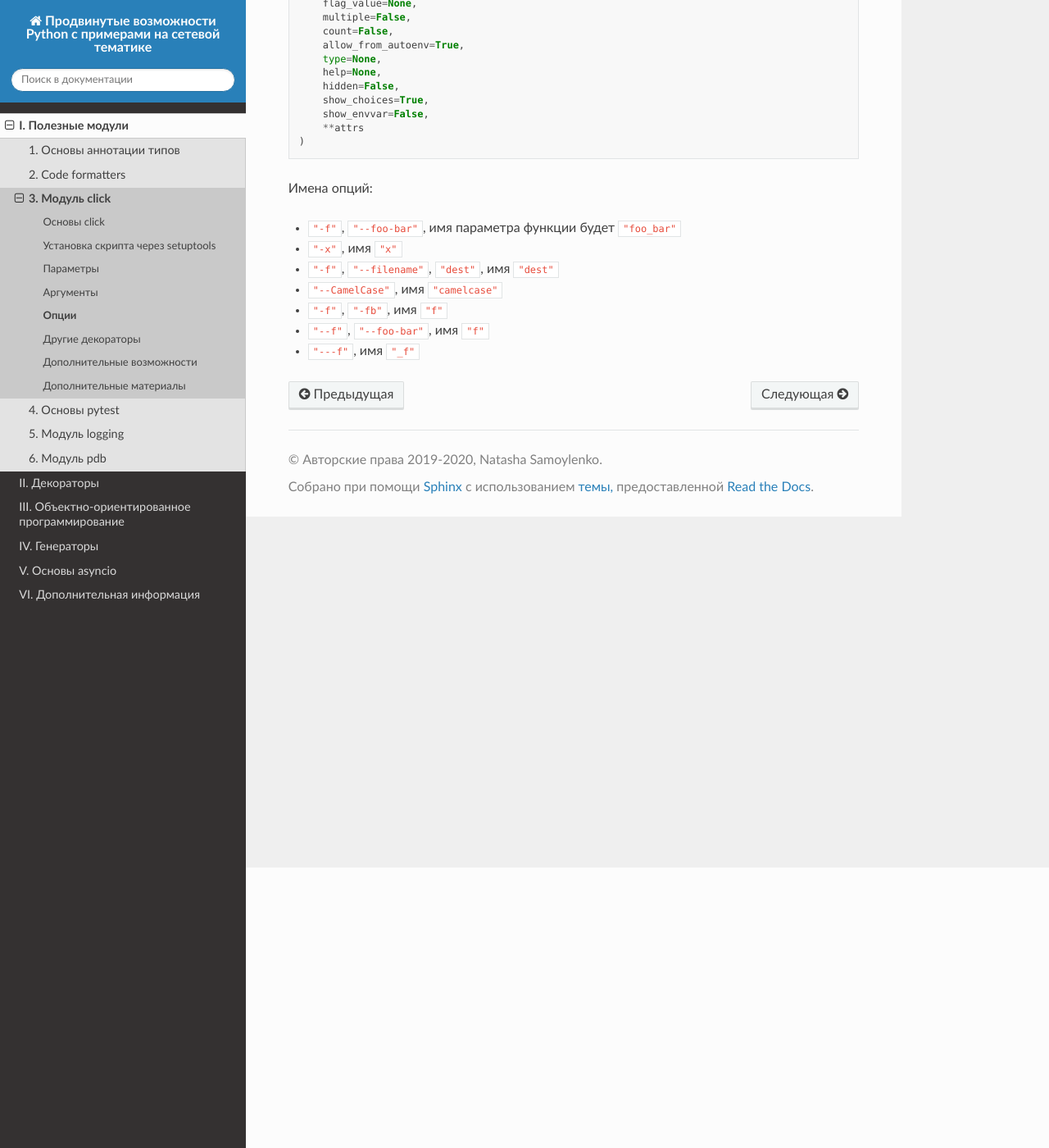
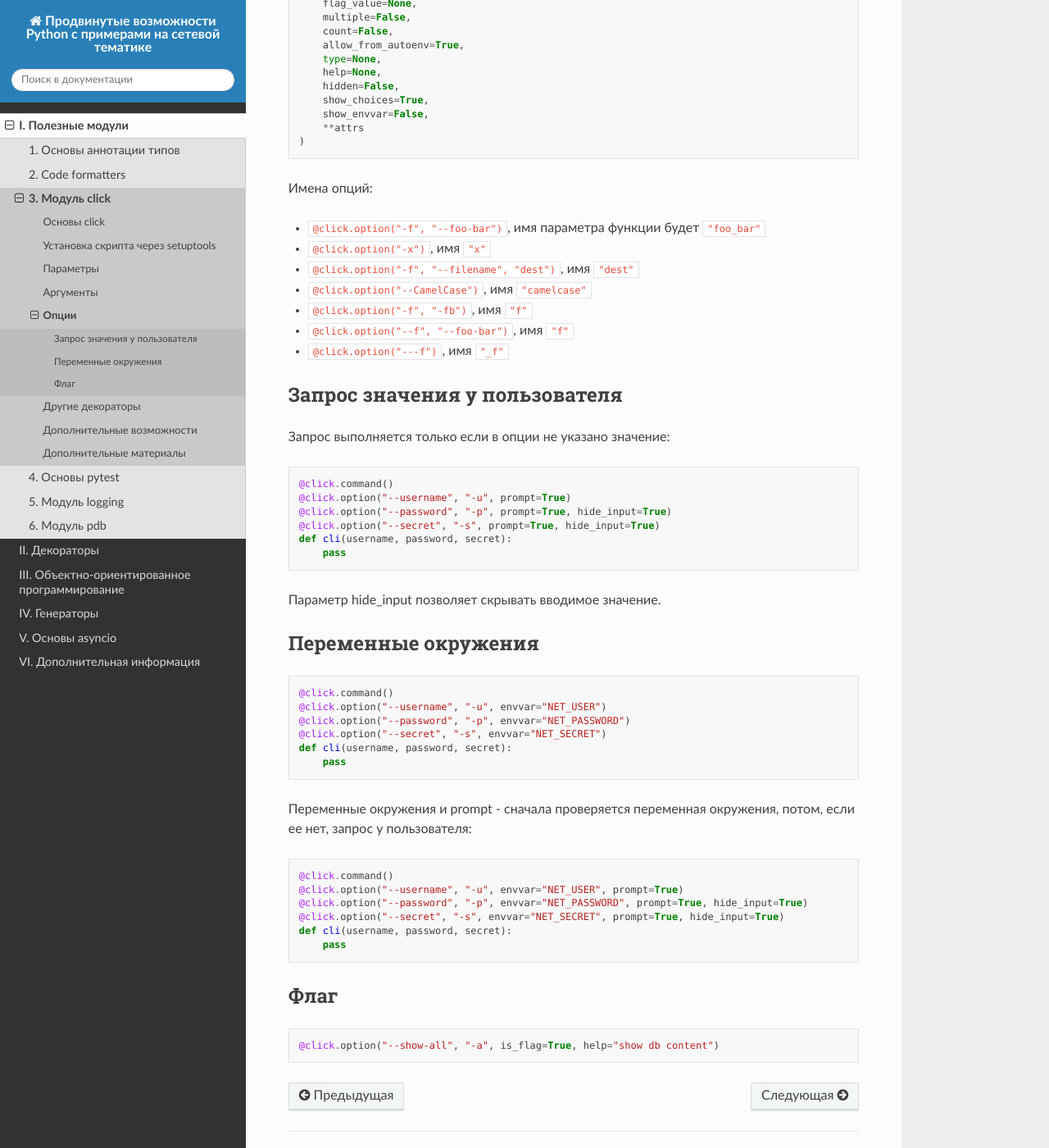
Before and after one commit to natenka/advpyneng-book, a Sphinx documentation site: the page built from docs/source/book/03_click/options.rst, in a window 1280 px wide and 1400 px high, scrolled down 342 px. Shown: the whole window at 82% size. Built offline with Sphinx 7.4.7 and the Read the Docs theme 2.0.0, drawn with Linux system fonts in a browser that asks for light colours; pages that are not in the unit, such as notebooks, are missing from menus.

Commit message:
click draft

```diff
--- a/docs/source/book/03_click/options.rst
+++ b/docs/source/book/03_click/options.rst
@@ -28,10 +28,57 @@
 
 Имена опций:
 
-* ``"-f"``, ``"--foo-bar"``, имя параметра функции будет ``"foo_bar"``
-* ``"-x"``, имя ``"x"``
-* ``"-f"``, ``"--filename"``, ``"dest"``, имя ``"dest"``
-* ``"--CamelCase"``, имя ``"camelcase"``
-* ``"-f"``, ``"-fb"``, имя ``"f"``
-* ``"--f"``, ``"--foo-bar"``, имя ``"f"``
-* ``"---f"``, имя ``"_f"``
+* ``@click.option("-f", "--foo-bar")``, имя параметра функции будет ``"foo_bar"``
+* ``@click.option("-x")``, имя ``"x"``
+* ``@click.option("-f", "--filename", "dest")``, имя ``"dest"``
+* ``@click.option("--CamelCase")``, имя ``"camelcase"``
+* ``@click.option("-f", "-fb")``, имя ``"f"``
+* ``@click.option("--f", "--foo-bar")``, имя ``"f"``
+* ``@click.option("---f")``, имя ``"_f"``
+
+Запрос значения у пользователя
+~~~~~~~~~~~~~~~~~~~~~~~~~~~~~~
+
+Запрос выполняется только если в опции не указано значение:
+
+.. code:: python
+
+    @click.command()
+    @click.option("--username", "-u", prompt=True)
+    @click.option("--password", "-p", prompt=True, hide_input=True)
+    @click.option("--secret", "-s", prompt=True, hide_input=True)
+    def cli(username, password, secret):
+        pass
+
+Параметр hide_input позволяет скрывать вводимое значение.
+
+Переменные окружения
+~~~~~~~~~~~~~~~~~~~~
+
+.. code:: python
+
+    @click.command()
+    @click.option("--username", "-u", envvar="NET_USER")
+    @click.option("--password", "-p", envvar="NET_PASSWORD")
+    @click.option("--secret", "-s", envvar="NET_SECRET")
+    def cli(username, password, secret):
+        pass
+
+Переменные окружения и prompt - сначала проверяется переменная окружения, потом, если ее нет,
+запрос у пользователя:
+
+.. code:: python
+
+    @click.command()
+    @click.option("--username", "-u", envvar="NET_USER", prompt=True)
+    @click.option("--password", "-p", envvar="NET_PASSWORD", prompt=True, hide_input=True)
+    @click.option("--secret", "-s", envvar="NET_SECRET", prompt=True, hide_input=True)
+    def cli(username, password, secret):
+        pass
+
+Флаг
+~~~~
+
+.. code:: python
+
+    @click.option("--show-all", "-a", is_flag=True, help="show db content")
```
